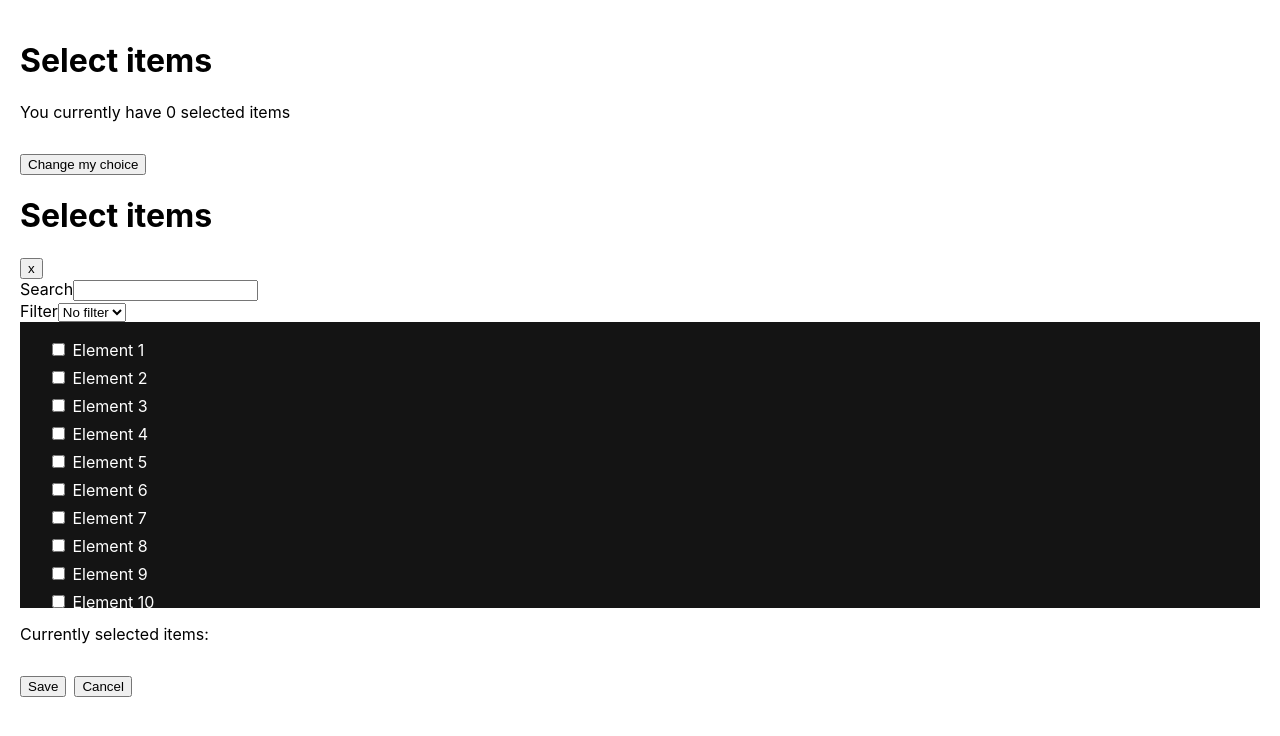
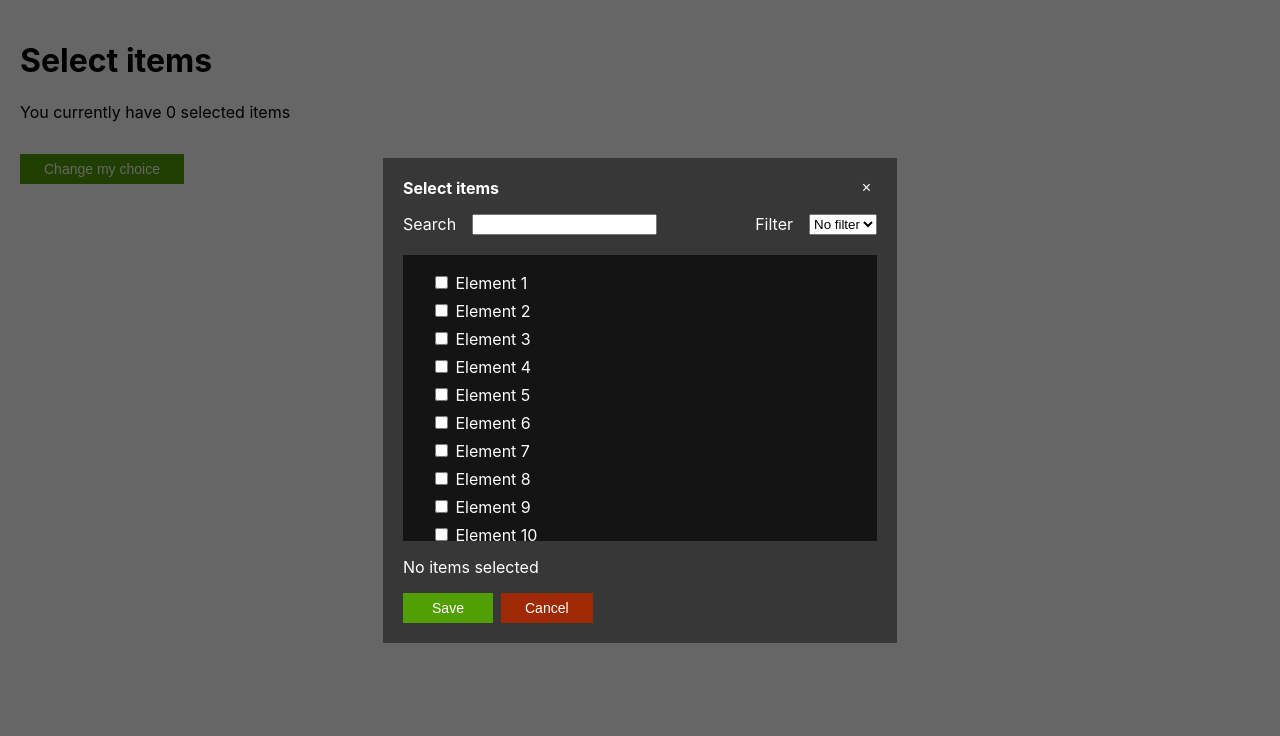
Before and after one commit to setage/wg-ui-test, a React (Create React App) app: page / in a window 1280 px wide. Both pictures are taken after a click on the button "Change my choice". Shown: the top 736 px of the page. Built offline with nearby package versions, Linux system fonts and the light colour scheme.

Commit message:
Add Button component, adjust styling, fix search

```diff
--- a/src/App.tsx
+++ b/src/App.tsx
@@ -1,14 +1,17 @@
 import React, { useState } from 'react';
-import SelectedItem from './components/SelectedItem/SelectedItem';
+
+import Button from './components/Button/Button';
 import ButtonGroup from './components/ButtonGroup/ButtonGroup';
 import Dialog from './components/Dialog/Dialog';
+import SelectedItem from './components/SelectedItem/SelectedItem';
+
+import { IItem } from './types';
 
 import styles from './App.module.css';
-import { IItem } from './types';
 
 function App() {
+  const [selectedItems, setSelectedItems] = useState<IItem[]>([]);
   const [dialogShown, toggleDialog] = useState(false);
-  const [selectedItems, setSelectedItems] = useState<IItem[]>([]);
 
   const handleToggleDialog = () => {
     toggleDialog(!dialogShown);
@@ -37,13 +40,15 @@ function App() {
     <div className={styles.base}>
       <h1>Select items</h1>
       <div>
-        <p>{`You currently have ${selectedItems.length} selected items`}</p>
+        <p>{`You currently have ${selectedItems.length} selected ${
+          selectedItems.length === 1 ? 'item' : 'items'
+        }`}</p>
         <ButtonGroup>
           {!!selectedItems.length && renderSelectedItems}
         </ButtonGroup>
 
         <ButtonGroup>
-          <button onClick={handleToggleDialog}>Change my choice</button>
+          <Button handleClick={handleToggleDialog}>Change my choice</Button>
         </ButtonGroup>
       </div>
 
--- /dev/null
+++ b/src/components/Button/Button.module.css
@@ -0,0 +1,17 @@
+.base {
+  height: 30px;
+  min-width: 90px;
+  padding: 0 24px;
+  border: none;
+  background: none;
+  color: #fff;
+  font-size: 14px;
+}
+
+.base_color-confirm {
+  background: #519F03;
+}
+
+.base_color-decline {
+  background: #9F2903;
+}
--- /dev/null
+++ b/src/components/Button/Button.tsx
@@ -0,0 +1,33 @@
+import clsx from 'clsx';
+
+import styles from './Button.module.css';
+
+enum BUTTON_COLORS {
+  CONFIRM = 'confirm',
+  DECLINE = 'decline',
+}
+
+interface IButtonProps {
+  color?: BUTTON_COLORS;
+  handleClick: () => void;
+  children: React.ReactNode;
+}
+
+function Button({
+  color = BUTTON_COLORS.CONFIRM,
+  handleClick,
+  children,
+  ...props
+}: IButtonProps) {
+  const baseClassName = clsx(styles.base, styles[`base_color-${color}`]);
+
+  return (
+    <button className={baseClassName} onClick={handleClick} {...props}>
+      {children}
+    </button>
+  );
+}
+
+Button.color = BUTTON_COLORS;
+
+export default Button;
--- a/src/components/Dialog/Dialog.module.css
+++ b/src/components/Dialog/Dialog.module.css
@@ -1,3 +1,66 @@
+.base,
+.overlay {
+  position: absolute;
+  top: 0;
+  right: 0;
+  left: 0;
+  bottom: 0;
+}
+
+.base {
+  display: flex;
+  flex-direction: column;
+  justify-content: space-around;
+  height: 100%;
+}
+
+.overlay {
+  background: #000;
+  opacity: .6;
+  z-index: 0;
+}
+
+.dialog {
+  position: relative;
+  z-index: 10;
+  background: #373737;
+  margin: 0 auto;
+  padding: 20px;
+  width: 474px;
+  color: #fff;
+}
+
+.header {
+  position: relative;
+  margin: 0 0 16px;
+}
+
+.title {
+  margin: 0;
+  font-size: 16px;
+}
+
+.close {
+  position: absolute;
+  top: 0;
+  right: 0;
+  font-size: 16px;
+  background: none;
+  border: none;
+  color: #fff;
+}
+
+.filters {
+  display: flex;
+  justify-content: space-between;
+  margin: 0 0 20px;
+}
+
+.filter {
+  display: flex;
+  gap: 16px;
+}
+
 .list {
   overflow-y: auto;
   padding: 10px 20px;
@@ -9,6 +72,7 @@
 .item {
   margin: 0.5rem;
 }
+
 .item_disabled {
   opacity: .6;
 }
--- a/src/components/Dialog/Dialog.tsx
+++ b/src/components/Dialog/Dialog.tsx
@@ -1,11 +1,14 @@
-import { FormEvent, useEffect, useState } from 'react';
+import { useEffect, useState } from 'react';
+import clsx from 'clsx';
+
 import { IItem } from '../../types';
+import { ELEMENTS_LIST } from '../../constants';
+
+import Button from '../Button/Button';
 import ButtonGroup from '../ButtonGroup/ButtonGroup';
 import SelectedItem from '../SelectedItem/SelectedItem';
 
 import styles from './Dialog.module.css';
-import { ELEMENTS_LIST } from '../../constants';
-import clsx from 'clsx';
 
 interface IDialogProps {
   toggle: () => void;
@@ -20,16 +23,14 @@ function Dialog({ toggle, save, selectedItems }: IDialogProps) {
   const [filterValue, setFilterValue] = useState('');
   const [searchSubstring, setSearchSubstring] = useState('');
 
-  const handleSave = (e: FormEvent) => {
-    e.preventDefault();
+  const handleSave = () => {
     save(currentlySelectedItems);
   };
 
   const addItem = (item: IItem) => {
     if (currentlySelectedItems.length >= 3) return;
 
-    currentlySelectedItems.push(item);
-    setCurrentlySelectedItems([...currentlySelectedItems]);
+    setCurrentlySelectedItems([...currentlySelectedItems, item]);
   };
 
   const removeItem = (item: IItem) => {
@@ -38,14 +39,6 @@ function Dialog({ toggle, save, selectedItems }: IDialogProps) {
         (selectedItem) => selectedItem.value !== item.value
       )
     );
-  };
-
-  const handleSearch = (substring: string) => {
-    setSearchSubstring(substring);
-  };
-
-  const handleFilter = (value: string) => {
-    setFilterValue(value);
   };
 
   useEffect(() => {
@@ -64,7 +57,9 @@ function Dialog({ toggle, save, selectedItems }: IDialogProps) {
     }
 
     if (searchSubstring) {
-      filteredItems = filteredItems.filter((item) =>
+      const searchScope = filterValue ? filteredItems : ELEMENTS_LIST;
+
+      filteredItems = searchScope.filter((item) =>
         item.name.includes(searchSubstring)
       );
     }
@@ -111,28 +106,33 @@ function Dialog({ toggle, save, selectedItems }: IDialogProps) {
   ));
 
   return (
-    <form>
-      <div>
-        <h1>Select items</h1>
-        <button onClick={toggle}>x</button>
+    <div className={styles.base}>
+      <div className={styles.overlay} onClick={toggle} />
+
+      <div className={styles.dialog}>
+        <div className={styles.header}>
+          <h1 className={styles.title}>Select items</h1>
+          <button className={styles.close} onClick={toggle}>
+            &times;
+          </button>
         </div>
 
-      <div>
-        <div>
+        <div className={styles.filters}>
+          <div className={styles.filter}>
             <label htmlFor="search">Search</label>
             <input
               type="text"
               id="search"
               name="search"
-            onChange={(e) => handleSearch(e.target.value)}
+              onChange={(e) => setSearchSubstring(e.target.value)}
             />
           </div>
-        <div>
+          <div className={styles.filter}>
             <label htmlFor="filter">Filter</label>
             <select
               id="filter"
               name="filter"
-            onChange={(e) => handleFilter(e.target.value)}
+              onChange={(e) => setFilterValue(e.target.value)}
             >
               <option value="">No filter</option>
               <option value="10">{'>10'}</option>
@@ -144,18 +144,25 @@ function Dialog({ toggle, save, selectedItems }: IDialogProps) {
 
         <div className={styles.list}>{renderItems}</div>
 
+        {!!currentlySelectedItems.length ? (
+          <>
             <p>Currently selected items:</p>
             <ButtonGroup>{renderSelectedItems}</ButtonGroup>
+          </>
+        ) : (
+          <p>No items selected</p>
+        )}
 
         <ButtonGroup>
-        <button type="submit" onClick={handleSave}>
+          <Button color={Button.color.CONFIRM} handleClick={handleSave}>
             Save
-        </button>
-        <button type="reset" onClick={toggle}>
+          </Button>
+          <Button color={Button.color.DECLINE} handleClick={toggle}>
             Cancel
-        </button>
+          </Button>
         </ButtonGroup>
-    </form>
+      </div>
+    </div>
   );
 }
 
--- a/src/components/SelectedItem/SelectedItem.module.css
+++ b/src/components/SelectedItem/SelectedItem.module.css
@@ -1,12 +1,42 @@
 .base {
-  display: inline-flex;
-  padding: .5rem;
+  position: relative;
+    align-items: center;
+    padding: 7px 30px 7px 20px;
+    width: 92px;
+    height: 16px;
   background-color: #000;
   color: #fff;
 }
 
+.name {
+  position: relative;
+  display: block;
+  padding-right: 8px;
+  overflow: hidden;
+  white-space: nowrap;
+  font-size: 14px;
+  line-height: 16px;
+  text-overflow: ellipsis;
+}
+
+.name::after {
+  position: absolute;
+  right: 0;
+  top: 50%;
+  height: 18px;
+  margin-top: -9px;
+  border-left: 1px solid #fff;
+  opacity: .5;
+  content: '';
+}
 .close {
-  padding: .25rem;
-  border-left: 1px solid #ddd;
+  position: absolute;
+    top: 0;
+    right: 0;
+    bottom: 0;
+    width: 30px;
+    font-size: 14px;
+    text-align: center;
+    align-content: center;
   cursor: pointer;
 }
--- a/src/components/SelectedItem/SelectedItem.tsx
+++ b/src/components/SelectedItem/SelectedItem.tsx
@@ -8,7 +8,7 @@ interface ISelectedItem {
 function SelectedItem({ name, remove }: ISelectedItem) {
   return (
     <div className={styles.base}>
-      {name}{' '}
+      <span className={styles.name}>{name} </span>
       <span className={styles.close} onClick={remove}>
         &times;
       </span>
```
Also changed, not shown: src/App.module.css (line endings or trailing spaces), src/logo.svg (deleted). Lines whose indentation alone changed are shown as unchanged.
